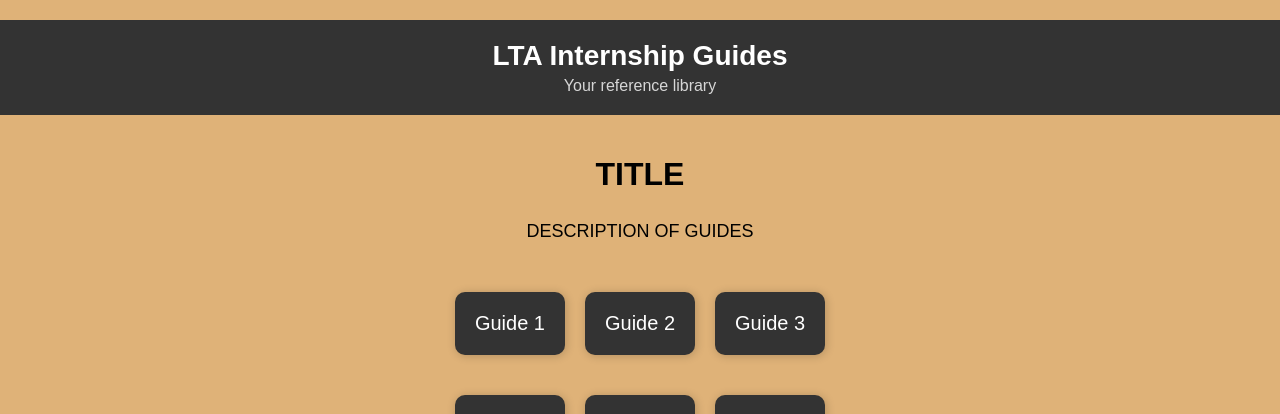
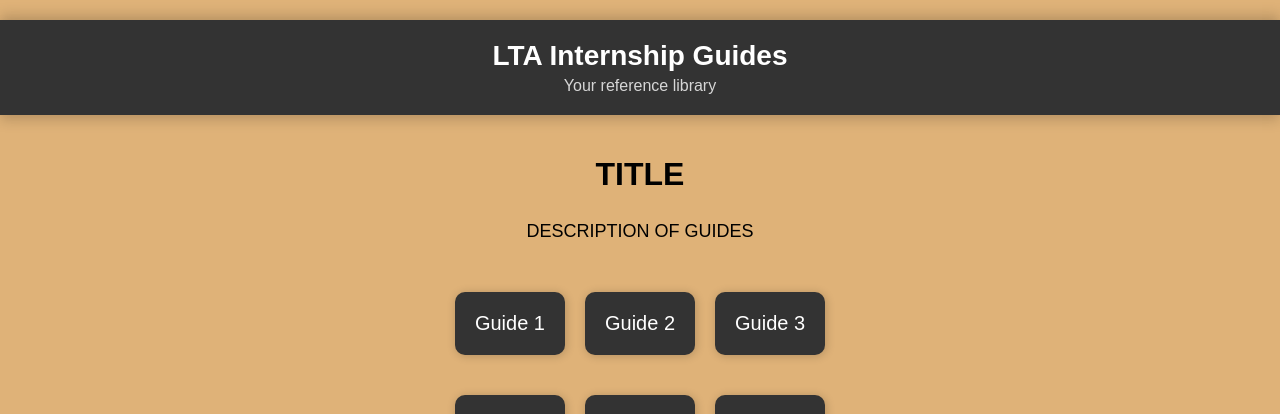
Before and after one commit to malakaitobiasmoore-tech/CULTA-internship-guides, a Django app: page / in a window 1280 px wide; the page is wider, and only the part inside the window is pictured. Shown: the top 414 px of that part. Run offline with Django 5.2, Linux system fonts and the light colour scheme.

Commit message:
Up to date

```diff
--- a/guides/static/guides/style.css
+++ b/guides/static/guides/style.css
@@ -100,7 +100,10 @@ button:hover {
     color: white;
     text-align: center;
     padding: 20px 0;
-    margin: 20px 0; /* spacing above and below */
+    margin: 20px 0;
+    box-shadow:
+        0 6px 12px rgba(0,0,0,0.15),   /* shadow below */
+        0 -6px 12px rgba(0,0,0,0.15);  /* shadow above */
 }
 
 .header-bar h1 {
```
